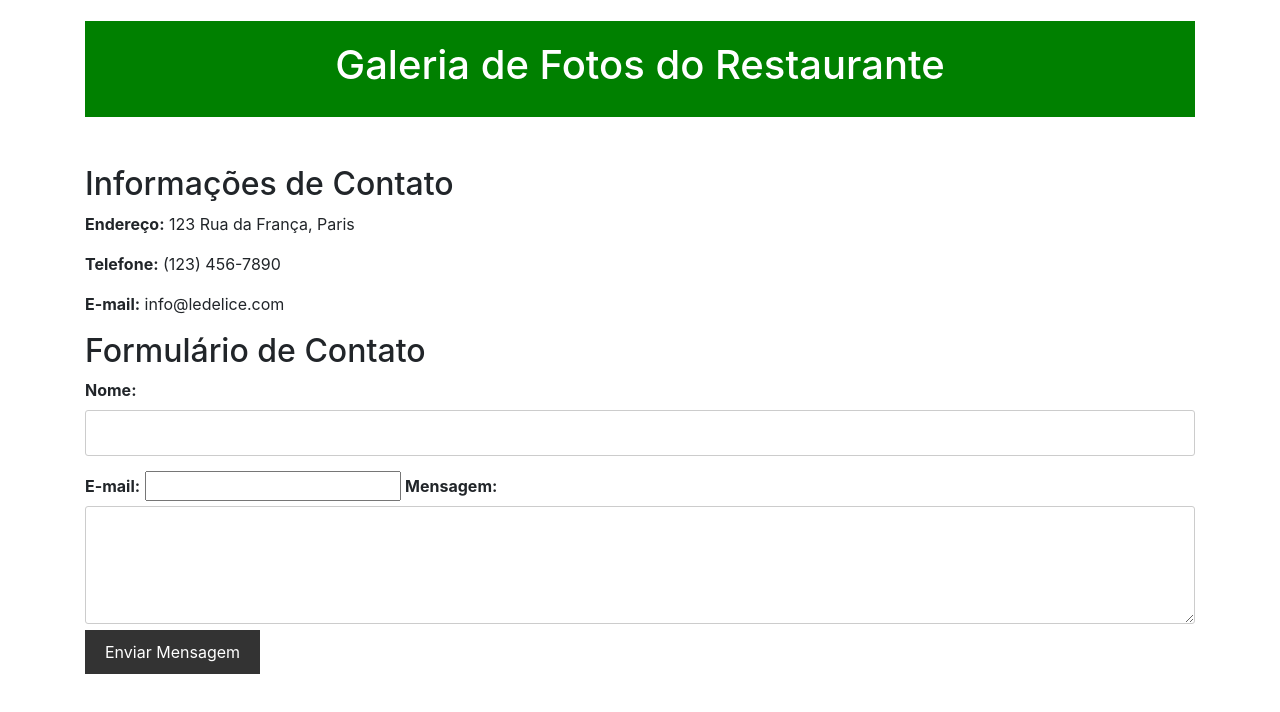
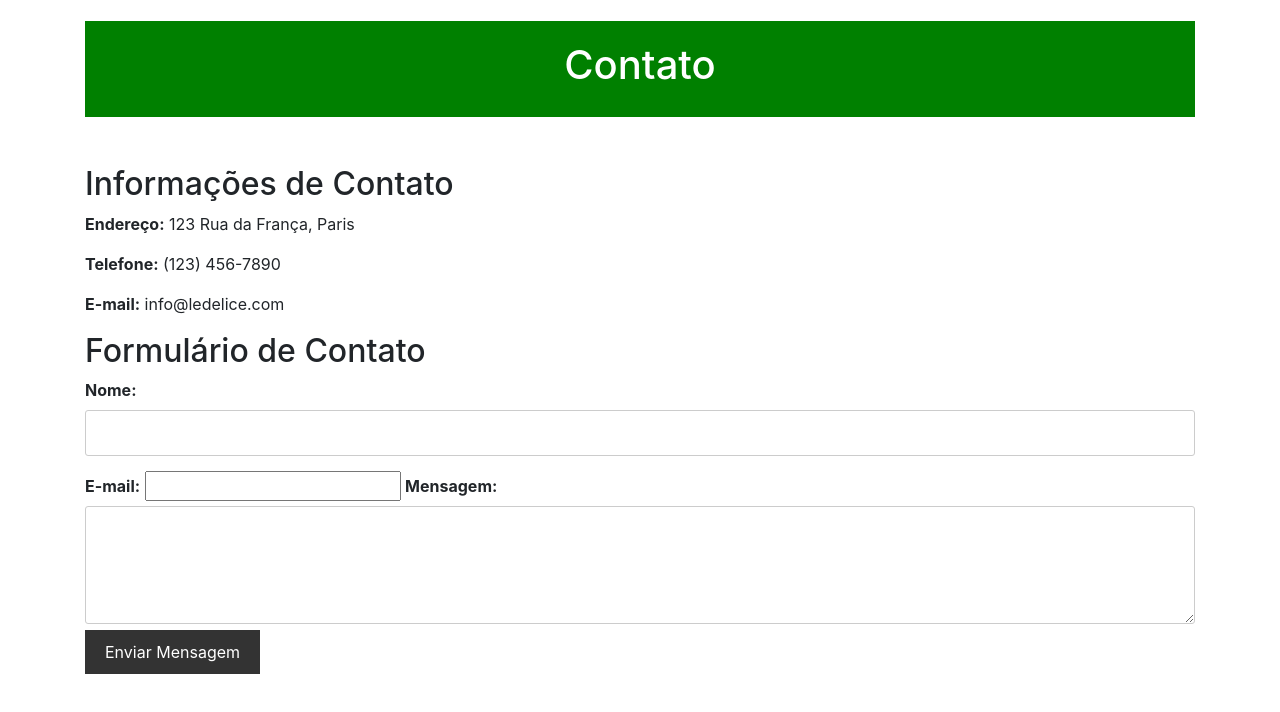
Before and after one commit to Lybia072006/Bootstrap, a plain HTML site: page index.html in a window 1280 px wide. Shown: the part 5655-6367 px from the top of the page. Drawn offline with nearby package versions, Linux system fonts and the light colour scheme.

Commit message:
Update index.html

```diff
--- a/index.html
+++ b/index.html
@@ -188,7 +188,7 @@
             </div>
 <br>
 <header class="hearder">
-    <h1>Galeria de Fotos do Restaurante</h1>
+    <h1>Contato</h1>
 </header>
 <br>
 <br>
```
